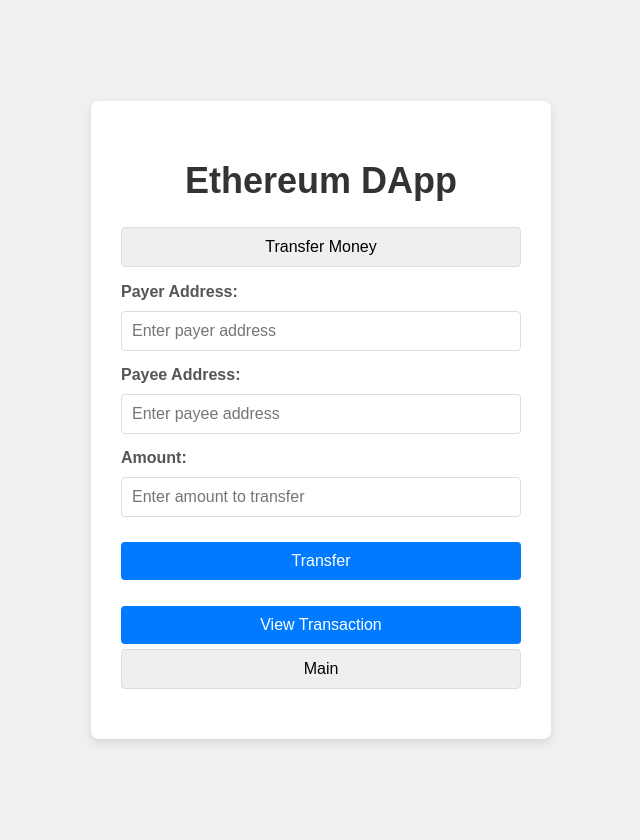
After one commit to Shr1mpTop/SmartContract-TransferMoney, a Flask app: page /main in a window 1280 px wide. The commit adds this page. Shown: the whole page, without its empty margins (319-959 px from the left). Run offline with Flask 3, Linux system fonts and the light colour scheme; some libraries are stand-ins or nearby versions.

Commit message:
新增主页面和转账功能，更新样式，重构索引页面

```diff
--- a/app/app.py
+++ b/app/app.py
@@ -5,5 +5,11 @@ app = Flask(__name__)
 def index():
     return(render_template("index.html"))
 
+@app.route("/main", methods=["GET","POST"])
+def main():
+    q = request.form.get("q")
+    print(q)
+    return(render_template("main.html"))
+
 if __name__ == "__main__":
     app.run()
--- a/app/static/styles.css
+++ b/app/static/styles.css
@@ -28,36 +28,38 @@ body {
     display: block;
 }
 
+p {
+    font-size: 18px;
+    color: #1142f0;
+    margin-bottom: 20px;
+}
+
 h2 {
-    font-size: 24px;
+    font-size: 36px;
     margin-bottom: 20px;
     color: #333;
 }
 
-form {
-    margin: 15px 0;
+.form-group {
+    margin-bottom: 15px;
+    text-align: left;
 }
 
-input[type="submit"] {
-    background-color: #007bff;
-    color: white;
-    padding: 12px 24px;
-    border: none;
-    border-radius: 5px;
-    font-size: 18px;
-    cursor: pointer;
-    transition: background-color 0.3s ease;
-    width: 100%;
-    max-width: 300px;
+label {
+    display: block;
+    margin-bottom: 5px;
+    font-weight: bold;
+    color: #555;
 }
 
 input, button {
     width: 100%;
     padding: 10px;
-    margin-top: 10px;
+    margin-top: 5px;
     border-radius: 4px;
     border: 1px solid #ddd;
     font-size: 16px;
+    box-sizing: border-box;
 }
 
 button {
@@ -65,16 +67,20 @@ button {
     color: white;
     border: none;
     cursor: pointer;
+    margin-top: 10px;
 }
 
 button:hover {
     background-color: #0056b3;
 }
 
+.results {
+    margin-top: 20px;
+}
 
-p {
-    margin-top: 20px;
-    font-size: 18px;
+.results p {
+    margin: 5px 0;
+    font-size: 16px;
     color: #007bff;
 }
 
--- /dev/null
+++ b/app/templates/main.html
@@ -0,0 +1,63 @@
+<html>
+    <head>
+        <meta name="viewport" content="width=device-width,initial-scale=1">
+        <link rel="stylesheet" href="{{ url_for('static', filename='styles.css') }}">
+    </head>
+    <body>
+        <div class="container">
+            <h2>Ethereum DApp</h2>
+            <form action="/paynow" method="post">
+                <input type="submit" value="Transfer Money">
+            </form>
+            <form id="transferForm">
+                <div class="form-group">
+                    <label for="payer">Payer Address:</label>
+                    <input type="text" id="payer" placeholder="Enter payer address" required>
+                </div>
+                <div class="form-group">
+                    <label for="payee">Payee Address:</label>
+                    <input type="text" id="payee" placeholder="Enter payee address" required>
+                </div>
+                <div class="form-group">
+                    <label for="amount">Amount:</label>
+                    <input type="number" id="amount" placeholder="Enter amount to transfer" required>
+                </div>
+                <button type="button" class="btn" onclick="transfer()">Transfer</button>
+            </form>
+            <button type="button" class="btn" onclick="transaction()">View Transaction</button>
+            <form action="/" method="post">
+                <input type="submit" value="Main">
+            </form>
+            <div class="results">
+                <p id="view_payer"></p>
+                <p id="view_payee"></p>
+                <p id="view_amount"></p>
+            </div>
+        </div>
+    </body>
+    <script src="https://cdn.jsdelivr.net/npm/web3@1.5.2/dist/web3.min.js"></script>
+    <script>
+        const contractAddress = "";
+        const contractABI = [];
+        const web3 = new Web3(Web3.givenProvider);
+        const contract = new web3.eth.Contract(contractABI, contractAddress);
+
+        async function transfer() {
+            const accounts = await web3.eth.requestAccounts();
+            const payer = document.getElementById('payer').value;
+            const payee = document.getElementById('payee').value;
+            const amount = document.getElementById('amount').value;
+            console.log(payer,payee,amount);
+
+            console.log("accounts[0] " + accounts[0]);
+            await contract.methods.weixin(payer, payee,amount).send({ from: accounts[0]});
+        }
+
+        async function transaction() {
+            const result = await contract.methods.transaction().call();
+            document.getElementById('view_payer').innerText = "Payer: " + result[0];
+            document.getElementById('view_payee').innerText = "Payee: " + result[1];
+            document.getElementById('view_amount').innerText = "Amount: " + result[2];
+        }
+    </script>
+</html>
```
Also changed, not shown: app/templates/index.html (+15 -1 lines).
